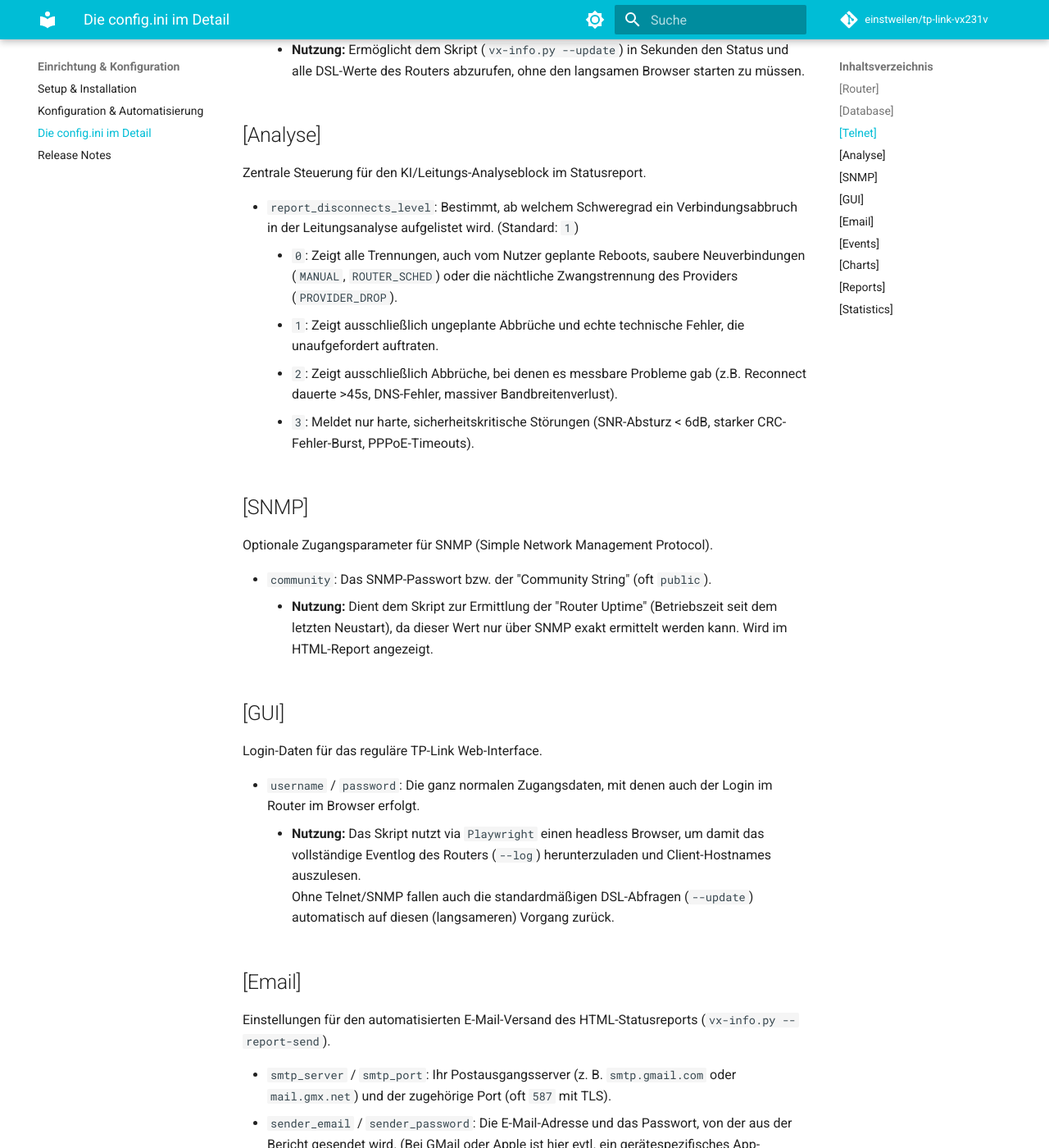
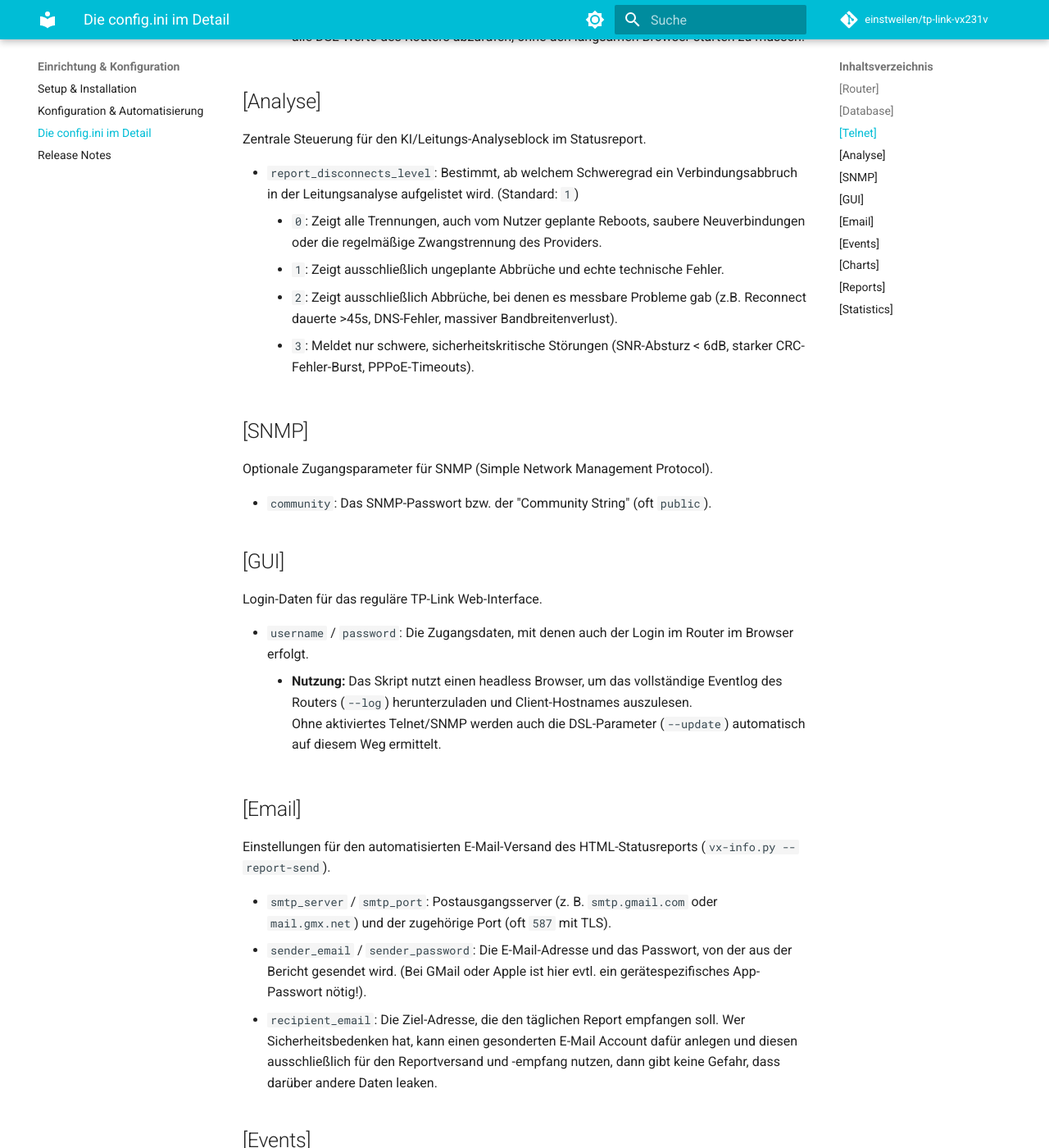
Before and after one commit to einstweilen/tp-link-vx231v, an MkDocs documentation site: the page built from docs/config-details.md, in a window 1280 px wide and 1400 px high, scrolled down 933 px. Shown: the whole window at 82% size. Built offline with MkDocs 1.6.1 and Material for MkDocs 9.7.7, drawn with Linux system fonts in a browser that asks for light colours; comment, search, counter and statistics services are not loaded; some of the changed text lies outside the part shown.

Commit message:
Typos und Formulierungen korrigiert

```diff
--- a/docs/config-details.md
+++ b/docs/config-details.md
@@ -2,13 +2,11 @@
 
 Die zentrale Steuerung des TP-Link VX231v Trackers erfolgt über die Datei `config.ini`. Sie wird vor dem ersten Start aus der beigelegten `config.ini.sample` erstellt.
 
-Im Folgenden werden alle Parameter Block für Block erklärt und ihre Funktion im Skript erläutert.
+Die Parameter und ihre Funktion:
 
 ---
 
 ## [Router]
-
-Dieser Block teilt dem Skript mit, wo der Router im Netzwerk zu finden ist.
 
 *   `routerip`: Die IP-Adresse (z. B. `192.168.0.1`) oder der Hostname des Routers.
     *   **Nutzung:** Wird beim Login in die Web-Oberfläche sowie bei den Telnet- und SNMP-Verbindungen als Zieladresse verwendet.
@@ -32,32 +30,32 @@ Zugangsdaten für die schnelle Router-Abfrage, sofern der superadmin-Account akt
 Zentrale Steuerung für den KI/Leitungs-Analyseblock im Statusreport.
 
 *   `report_disconnects_level`: Bestimmt, ab welchem Schweregrad ein Verbindungsabbruch in der Leitungsanalyse aufgelistet wird. (Standard: `1`)
-    *   `0`: Zeigt alle Trennungen, auch vom Nutzer geplante Reboots, saubere Neuverbindungen (`MANUAL`, `ROUTER_SCHED`) oder die nächtliche Zwangstrennung des Providers (`PROVIDER_DROP`).
-    *   `1`: Zeigt ausschließlich ungeplante Abbrüche und echte technische Fehler, die unaufgefordert auftraten.
+    *   `0`: Zeigt alle Trennungen, auch vom Nutzer geplante Reboots, saubere Neuverbindungen oder die regelmäßige Zwangstrennung des Providers.
+    *   `1`: Zeigt ausschließlich ungeplante Abbrüche und echte technische Fehler.
     *   `2`: Zeigt ausschließlich Abbrüche, bei denen es messbare Probleme gab (z.B. Reconnect dauerte >45s, DNS-Fehler, massiver Bandbreitenverlust).
-    *   `3`: Meldet nur harte, sicherheitskritische Störungen (SNR-Absturz < 6dB, starker CRC-Fehler-Burst, PPPoE-Timeouts).
+    *   `3`: Meldet nur schwere, sicherheitskritische Störungen (SNR-Absturz < 6dB, starker CRC-Fehler-Burst, PPPoE-Timeouts).
 
 ## [SNMP]
 
 Optionale Zugangsparameter für SNMP (Simple Network Management Protocol).
 
 *   `community`: Das SNMP-Passwort bzw. der "Community String" (oft `public`).
-    *   **Nutzung:** Dient dem Skript zur Ermittlung der "Router Uptime" (Betriebszeit seit dem letzten Neustart), da dieser Wert nur über SNMP exakt ermittelt werden kann. Wird im HTML-Report angezeigt.
 
 ## [GUI]
 
 Login-Daten für das reguläre TP-Link Web-Interface.
 
-*   `username` / `password`: Die ganz normalen Zugangsdaten, mit denen auch der Login im Router im Browser erfolgt.
-    *   **Nutzung:** Das Skript nutzt via `Playwright` einen headless Browser, um damit das vollständige Eventlog des Routers (`--log`) herunterzuladen und Client-Hostnames auszulesen.<br>Ohne Telnet/SNMP fallen auch die standardmäßigen DSL-Abfragen (`--update`) automatisch auf diesen (langsameren) Vorgang zurück.
+*   `username` / `password`: Die Zugangsdaten, mit denen auch der Login im Router im Browser erfolgt.
+    *   **Nutzung:** Das Skript nutzt einen headless Browser, um das vollständige Eventlog des Routers (`--log`) herunterzuladen und Client-Hostnames auszulesen.<br>Ohne aktiviertes Telnet/SNMP werden auch die DSL-Parameter (`--update`) automatisch auf diesem Weg ermittelt.
 
 ## [Email]
 
 Einstellungen für den automatisierten E-Mail-Versand des HTML-Statusreports (`vx-info.py --report-send`).
 
-*   `smtp_server` / `smtp_port`: Ihr Postausgangsserver (z. B. `smtp.gmail.com` oder `mail.gmx.net`) und der zugehörige Port (oft `587` mit TLS).
+*   `smtp_server` / `smtp_port`: Postausgangsserver (z. B. `smtp.gmail.com` oder `mail.gmx.net`) und der zugehörige Port (oft `587` mit TLS).
 *   `sender_email` / `sender_password`: Die E-Mail-Adresse und das Passwort, von der aus der Bericht gesendet wird. (Bei GMail oder Apple ist hier evtl. ein gerätespezifisches App-Passwort nötig!).
 *   `recipient_email`: Die Ziel-Adresse, die den täglichen Report empfangen soll.
+Wer Sicherheitsbedenken hat, kann einen gesonderten E-Mail Account dafür anlegen und diesen ausschließlich für den Reportversand und -empfang nutzen, dann gibt keine Gefahr, dass darüber andere Daten leaken.
 
 ## [Events]
 
@@ -65,9 +63,10 @@ Regelt, wie die vielen Event-Logs ("Logbuch") des Routers in der Datenbank und i
 
 *   `exclude_types`: (z. B. `DHCPD, Mesh`). Bestimmt, welche Art von Systemereignissen als zu detailliert/unwichtig betrachtet werden.
 *   `cleanup_excludes`: (z. B. `3`). Löscht alle in `exclude_types` genannten Events automatisch nach dieser Anzahl an Tagen (hier: nach 3 Tagen) unwiderruflich aus der lokalen Datenbank `.db`, um Speicherplatz zu sparen.
+<br>
 *   `show_level`: Steuert direkt, welche Ereignisse im generierten HTML-Report des Tages auftauchen:
-    *   `0` bis `7`: Nimmt die Standard-Warnstufen des Routers (von Notfall bis Debug). Ein Wert von `4` (Vorsicht) zeigt also alles zwischen Notfall (0) und Vorsicht (4) an, blendet aber reine Info-Logs (6) aus.
-    *   `8`: Ein vom Skript künstlich erzeugter Level. Es zeigt alles der letzten 24 Stunden (also Debug 7), verbirgt aber explizit die bei `exclude_types` (z. B. den ständigen MESH Handshake der Repeater) herausgefilterten Typen.
+    *   `0` bis `7`: Nimmt die Standard-Warnstufen des Routers (von Notfall bis Debug). Ein Wert von `4` (Vorsicht) zeigt also alle Ereignisse zwischen Notfall (0) und Vorsicht (4) an.
+    *   `8`: Ein vom Skript zusätzlicher scriptspezifischer Level.<br>Es zeigt alle Ereignisse der letzten 24 Stunden (entspricht dem Level Debug 7), verbirgt aber explizit die bei `exclude_types` (z. B. den ständigen MESH Handshake der Repeater) herausgefilterten Typen.
 
 ## [Charts]
 
```
Also changed, not shown: other parts of docs/config-details.md (+2 -2 lines), README.md (+2 -2 lines), docs/release-notes.md (+2 -2 lines).
